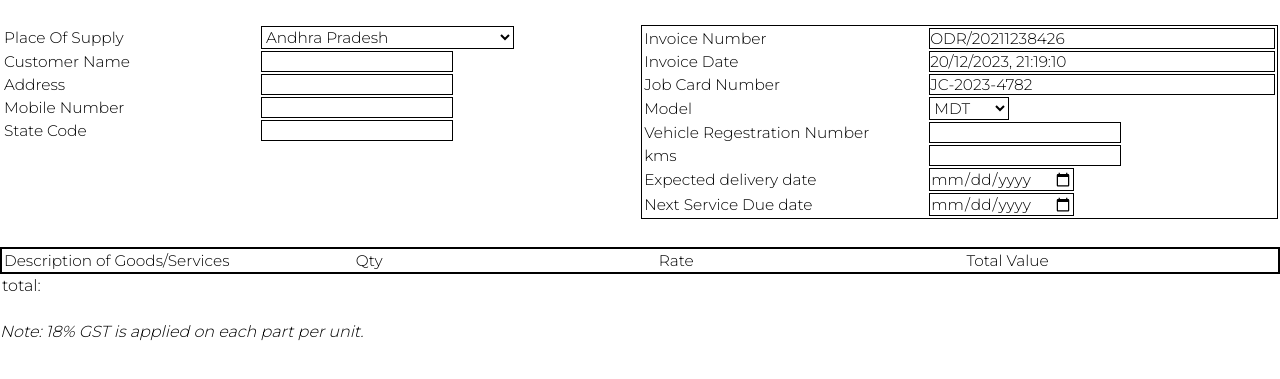
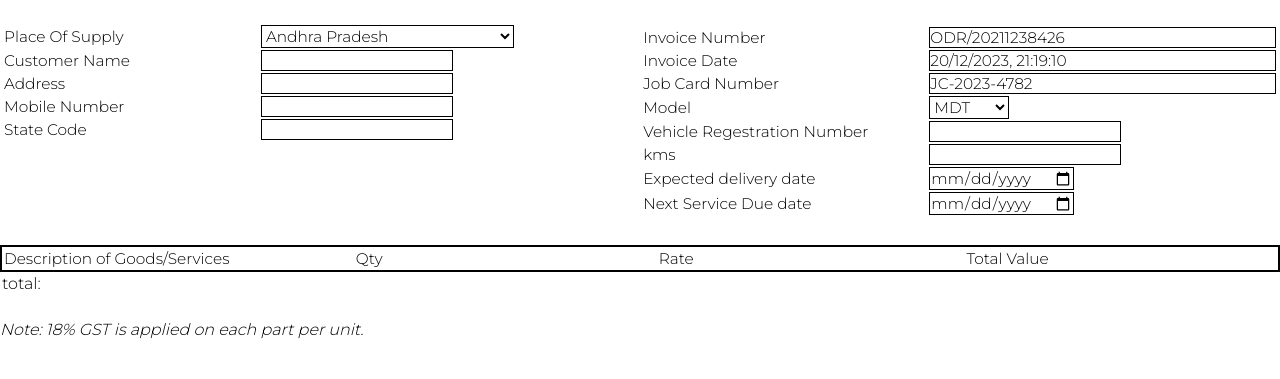
Before and after one commit to JaiChandwani/InvoiceGenerator, a plain HTML site: page index.html in a window 1280 px wide. Shown: the part 287-666 px from the top of the page. Drawn offline with Linux system fonts and the light colour scheme.

Commit message:
Update index.html

```diff
--- a/index.html
+++ b/index.html
@@ -133,7 +133,7 @@
                     </table>
                 </td>
                 <td>
-                    <table class="fs1 borderTransp">
+                    <table class="fs1 ">
                         <tr>
                             <td>Invoice Number</td>
                             <td id="gfg" class="fs1 borderTransp"></td>
```
